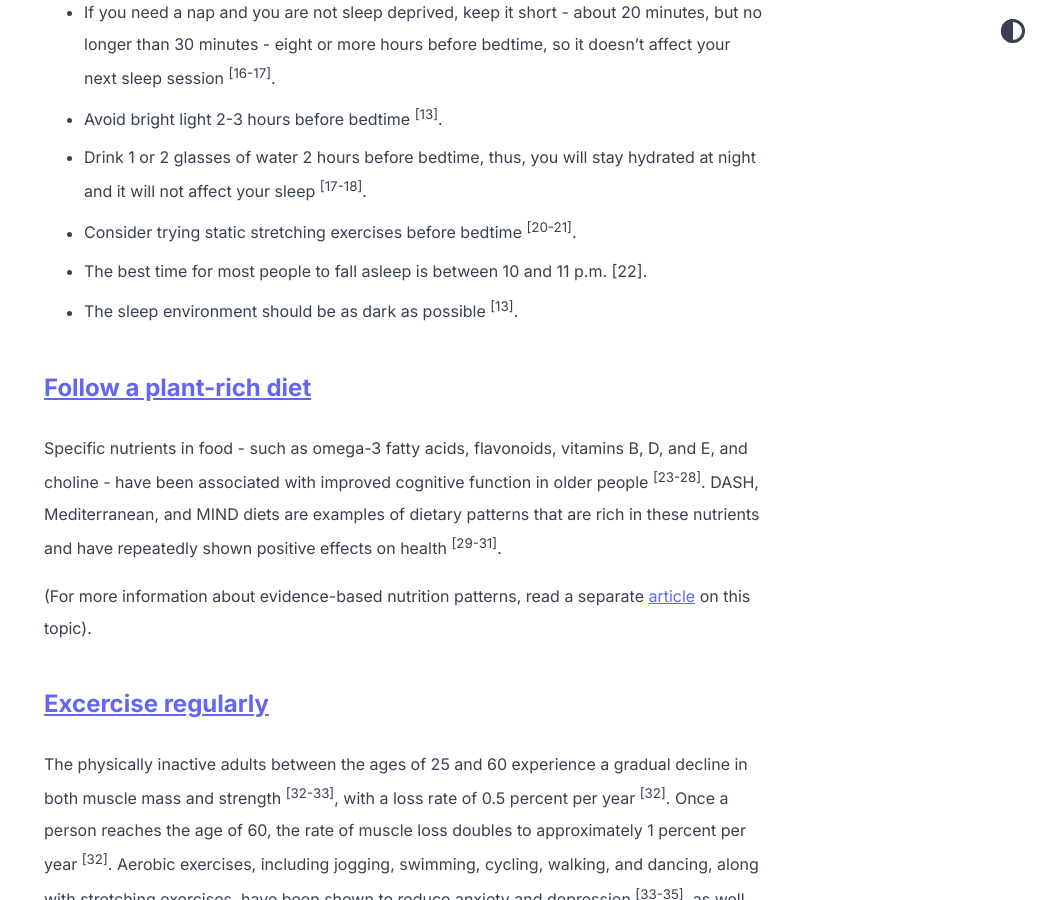
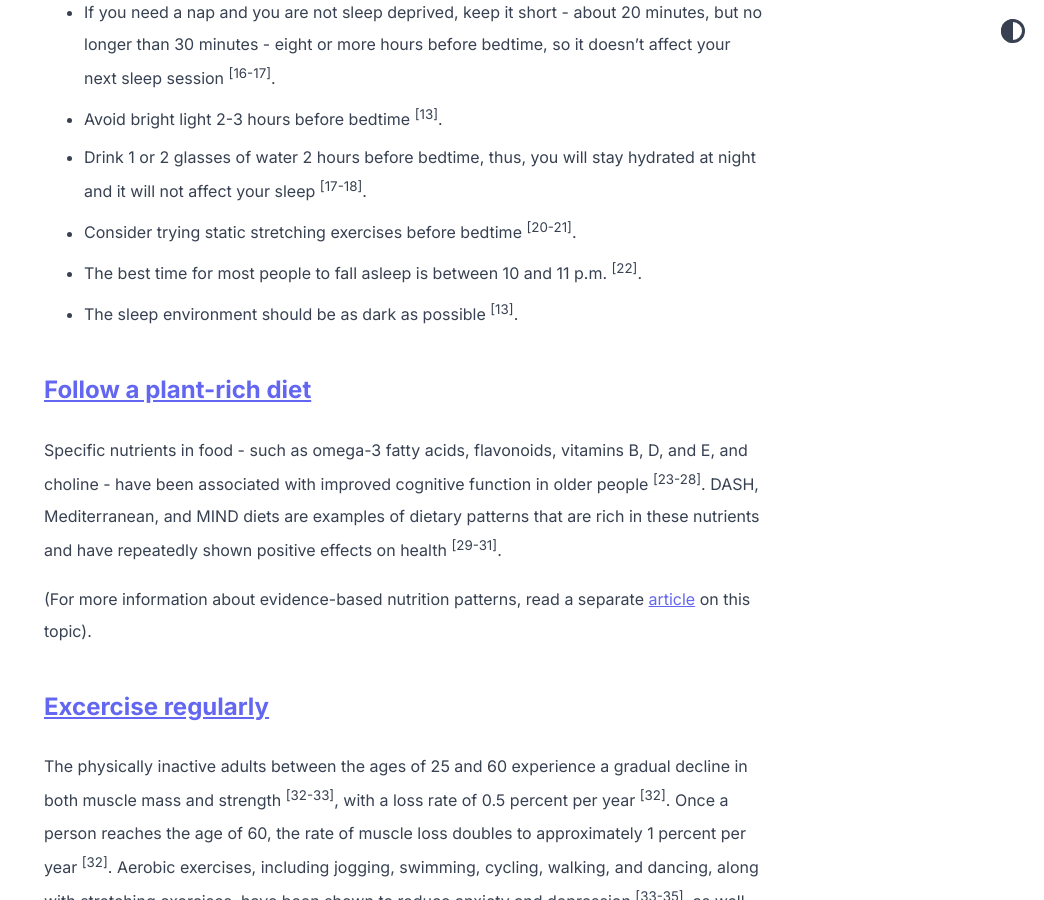
Before and after one commit to abhinavs/moonwalk, a Jekyll site: the page built from _posts/2023-07-19-brain-health.md, in a window 1280 px wide and 900 px high, scrolled down 1581 px. Shown: the whole window, without its empty margins (236-1280 px from the left). Built offline with Jekyll 4.4.1, drawn with Linux system fonts in a browser that asks for light colours.

```diff
--- a/_posts/2023-07-19-brain-health.md
+++ b/_posts/2023-07-19-brain-health.md
@@ -32,7 +32,7 @@ Circadian rhythm is driven by the neurons of the suprachiasmatic nucleus of the
 -   Avoid bright light 2-3 hours before bedtime <sup>[13]</sup>.
 -   Drink 1 or 2 glasses of water 2 hours before bedtime, thus, you will stay hydrated at night and it will not affect your sleep <sup>[17-18]</sup>.
 -   Consider trying static stretching exercises before bedtime <sup>[20-21]</sup>.
--   The best time for most people to fall asleep is between 10 and 11 p.m. [22].
+-   The best time for most people to fall asleep is between 10 and 11 p.m. <sup>[22]</sup>.
 -   The sleep environment should be as dark as possible <sup>[13]</sup>.
 
 
```
